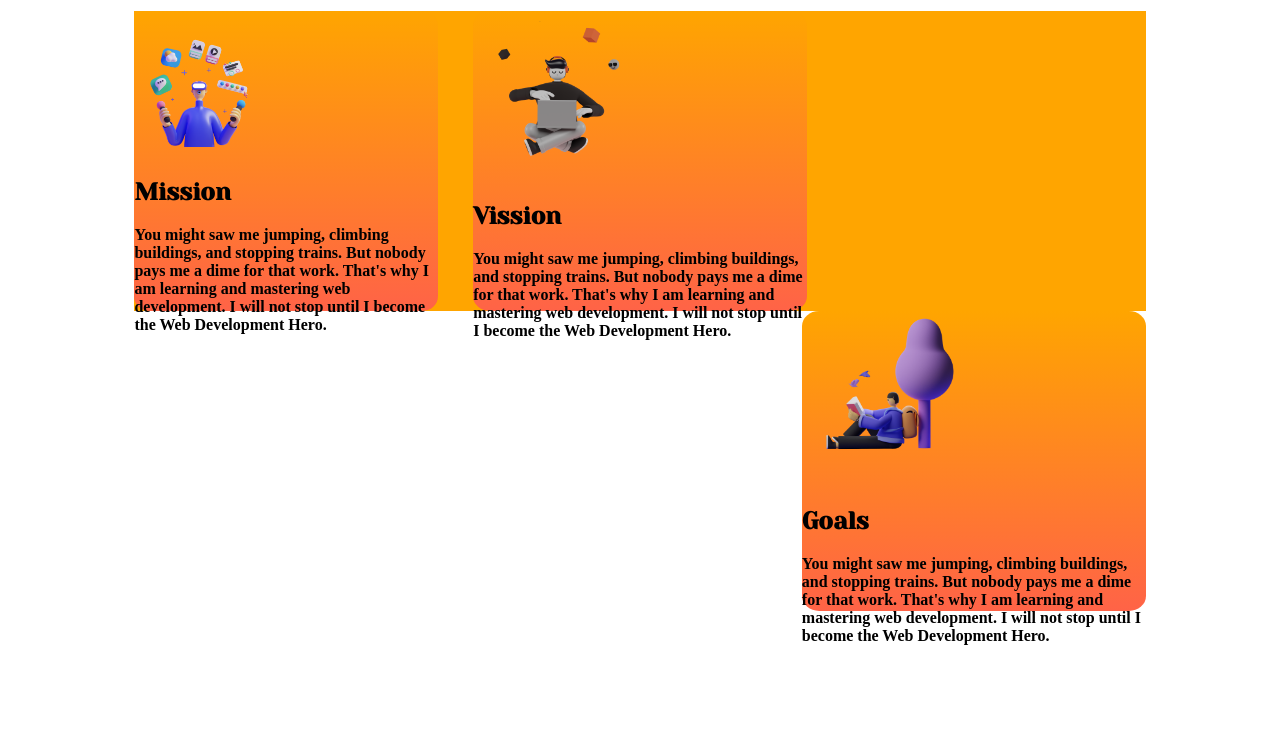
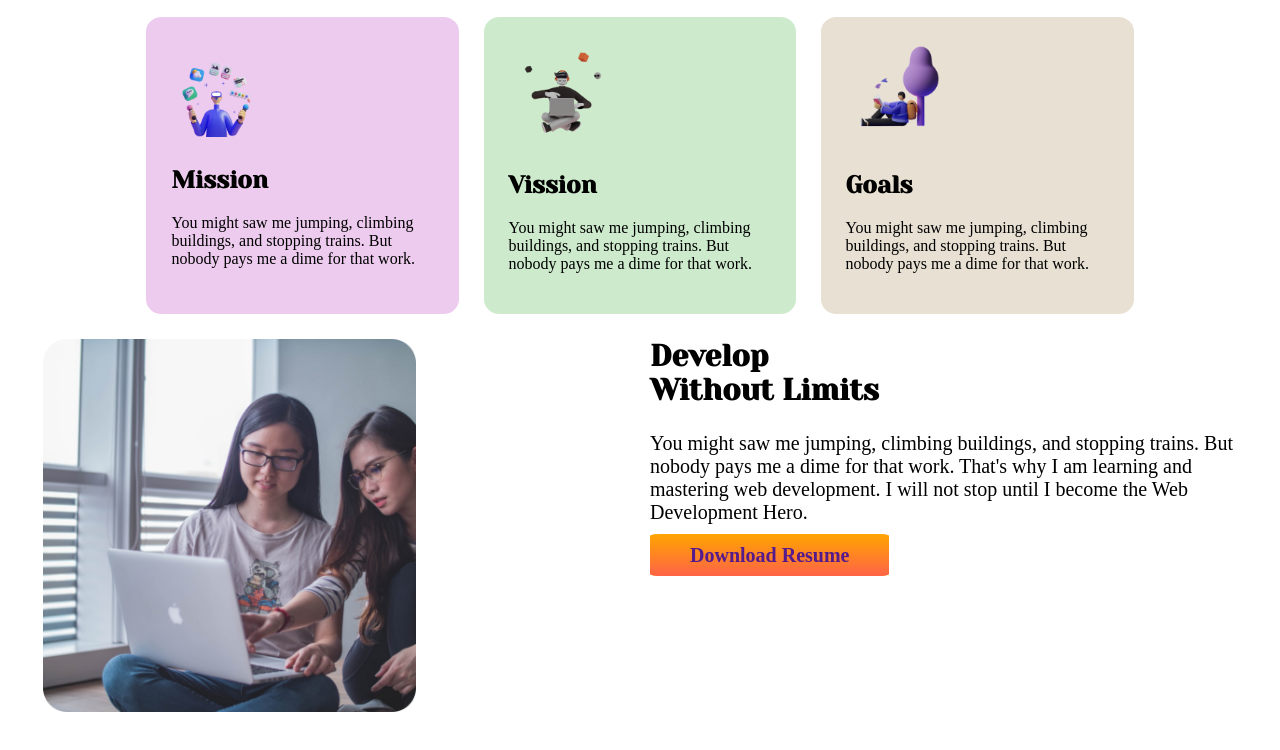
Before and after one commit to rashedsabbir/mission-2022, a plain HTML site: page index.html in a window 1280 px wide. Shown: the part 728-1478 px from the top of the page. Before the commit the page ends 1373 px from the top, so only its background shows below. Drawn offline with Linux system fonts and the light colour scheme; a web font is replaced by a local one.

Commit message:
third content added

```diff
--- a/index.html
+++ b/index.html
@@ -31,36 +31,44 @@
     </section><br><br>
     <section class="second_banner">
         <div>
-            <h2 class="mission_2022">Our mission in 2022</h2>
+            <h2 class="mission_2022">Our mission in <span class="orange_color">2022</span></h2>
         </div>
         <div class="description_area">
-            <div class="description goals" id="mission">
+            <div class="mission">
                 <img src="images/illustrators/illustrator-1.png" alt="">
                 <h2>Mission</h2>
                 <p>You might saw me jumping, climbing buildings, and stopping trains. But nobody pays me a dime for that
                     work.
-                    That's why I am learning and mastering web development. I will not stop until I become the Web
-                    Development
-                    Hero.</p>
+                </p>
             </div>
-            <div class="description goals" id="vission">
+            <div class="vission">
                 <img src="images/illustrators/illustrator-2.png" alt="">
                 <h2>Vission</h2>
                 <p>You might saw me jumping, climbing buildings, and stopping trains. But nobody pays me a dime for that
                     work.
-                    That's why I am learning and mastering web development. I will not stop until I become the Web
-                    Development
-                    Hero.</p>
+                </p>
             </div>
-            <div class="description goals" id="goals">
+            <div class="goals">
                 <img src="images/illustrators/illustrator-3.png" alt="">
                 <h2>Goals</h2>
                 <p>You might saw me jumping, climbing buildings, and stopping trains. But nobody pays me a dime for that
                     work.
-                    That's why I am learning and mastering web development. I will not stop until I become the Web
-                    Development
-                    Hero.</p>
+                </p>
             </div>
+        </div>
+    </section>
+    <section class="flexible_container">
+        <div class="develop">
+            <img src="images/pictures/coding.png" alt="">
+        </div>
+        <div class="develop">
+            <h2>Develop <br>Without Limits</h2>
+            <p>You might saw me jumping, climbing buildings, and stopping trains. But nobody pays me a dime for that
+                work.
+                That's why I am learning and mastering web development. I will not stop until I become the Web
+                Development
+                Hero.</p>
+            <a class="link_button" target="_blank" href="">Download Resume</a>
         </div>
     </section>
 </body>
--- a/style.css
+++ b/style.css
@@ -14,11 +14,12 @@ h1{
     display: flex;
 }
 .half_width{
-    width: 50%;
-    padding: 5%;
+    width: 100%;
+    padding: 7%;
 }
 .half_width img{
     width: 70%;
+
 }
 .link_button{
     text-decoration: none;
@@ -37,54 +38,58 @@ h2{
     font-family: 'Yeseva One', cursive;
 }
 
-.description img{
-    width: 50%;
+.description_area img{
+    width: 40%;
 }
-#mission{
+.mission{
 
     float: left;
-    width: 30%;
+    width: 26%;
     margin: 0 auto;
-    background-image: linear-gradient(orange, tomato);
-    background-color: orange;
+    background-color: rgb(237, 203, 238);
 
-    font-weight: 700;
+    padding: 25px;
+    font-weight: 100;
     border-radius: 5%;
 }
-#vission{
-
-    width: 33%;
+.vission{
+    float: left;
+    width: 26%;
     margin: 0 auto;
-    background-image: linear-gradient(orange, tomato);
-    background-color: orange;
-
-    font-weight: 700;
+    padding: 25px;
+    background-color: rgb(205, 235, 204);
+    font-weight: 100;
     border-radius: 5%;
 }
-#goals{
+.goals{
     float: right;
-    width: 34%;
+    width: 26%;
+    margin: 0 auto;
+    padding: 25px;
 
-    margin: 0 auto;
-    background-image: linear-gradient(orange, tomato);
-    background-color: orange;
-
-    font-weight: 700;
+    background-color: rgb(231, 224, 211);
+    font-weight: 100;
     border-radius: 5%;
 }
 .description_area{
     width: 80%;
+    display: flex;
+    margin: 0 auto;
+    border: 5px;
+}
+.develop{
+    display: block;
 
 
-    margin: 0 auto;
 
-      background-color:#FFA500 ;
+    width: 120%;
+    font-size: 20px;
+        padding-left: 10px;
+
 
 }
-.description{
-    width: 32%;
-    height: 300px;
-    margin-left: .5%;
-    margin-right: .5%;
+.develop img{
+    max-width: 60%;
+padding: 25px;
 
-    }
+}
```
